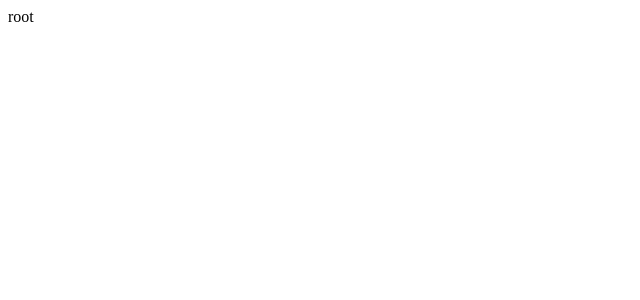
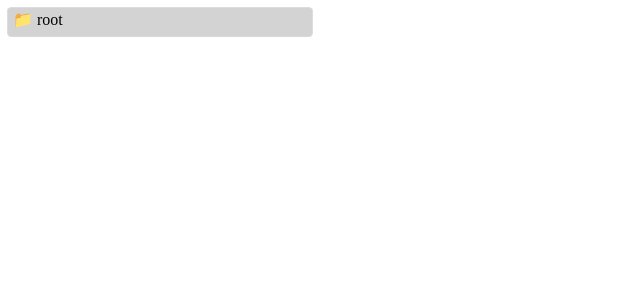
Before and after one commit to The-EleetCoder/File-Explorer, a React (Create React App) app: page / in a window 1280 px wide. Shown: the top 300 px of the page, without its empty margins (0-640 px from the left). Built offline with nearby package versions, Linux system fonts and the light colour scheme.

Commit message:
implemented basic file explorer

```diff
--- a/src/App.js
+++ b/src/App.js
@@ -1,6 +1,7 @@
 import { useState } from "react";
 import explorer from "./data/folderData";
 import Folder from "./components/Folder";
+import "./styles.css";
 
 function App() {
   const [explorerData, setExplorerData] = useState(explorer);
--- a/src/components/Folder.js
+++ b/src/components/Folder.js
@@ -1,12 +1,29 @@
-import React from 'react'
+import React, { useState } from "react";
 
-const Folder = ({explorer}) => {
+const Folder = ({ explorer }) => {
+  const [expand, setExpand] = useState(false);
 
-  return (
-    <div>
-        {explorer.name}
-    </div>
-  )
-}
+  // checking if its a folder or file
+  if (explorer.isFolder) {
+    return (
+      <div>
+        {/* printing the folder name */}
+        <div className="folder" onClick={() => setExpand(!expand)}>
+          <span>📁 {explorer.name}</span>
+        </div>
 
-export default Folder
+        {/* iterating through folder items */}
+        <div style={{ display: expand ? "block" : "none", paddingLeft: 25 }}>
+          {explorer.items.map((exp) => {
+            return <Folder explorer={exp} key={exp.id} />;
+          })}
+        </div>
+      </div>
+    );
+  } else {
+    // returning file
+    return <span className="file">📄 {explorer.name}</span>;
+  }
+};
+
+export default Folder;
--- a/src/styles.css
+++ b/src/styles.css
@@ -0,0 +1,24 @@
+.folder {
+  margin-top: 5px;
+  background-color: lightgray;
+  box-shadow: rgba(0, 0, 0, 0.02) 0px 1px 3px 0px,
+    rgba(27, 31, 35, 0.15) 0px 0px 0px 1px;
+  border-radius: 0.2em;
+  display: flex;
+  align-items: center;
+  justify-content: space-between;
+  padding: 2px;
+  width: 300px;
+  cursor: pointer;
+}
+
+.folder > span {
+  padding: 0 0 5px 3px;
+}
+
+.file {
+  margin-top: 5px;
+  padding: 0 0 5px 3px;
+  display: flex;
+  flex-direction: column;
+}
```
